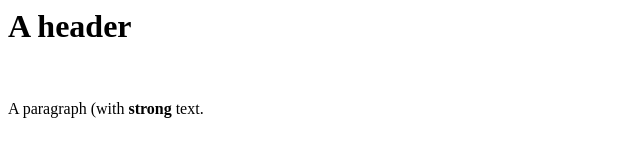
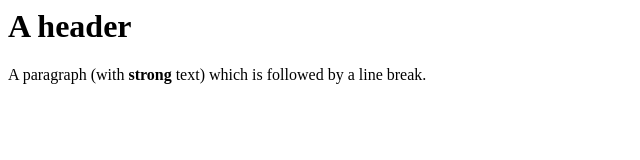
Before and after one commit to seanwho42/seanwho42.github.io, a plain HTML site: page index.html in a window 1280 px wide. Shown: the whole page, without its empty margins (0-640 px from the left). Drawn offline with Linux system fonts and the light colour scheme.

Commit message:
Update index.html
Fixed typos and rearranged line break

```diff
--- a/index.html
+++ b/index.html
@@ -1,3 +1,3 @@
 <h1>A header</h1>
+<p>A paragraph (with <strong>strong</strong> text) which is followed by a line break.</p>
 <br>
-<p>A paragraph (with <strong>strong</strong> text.</p>
```
